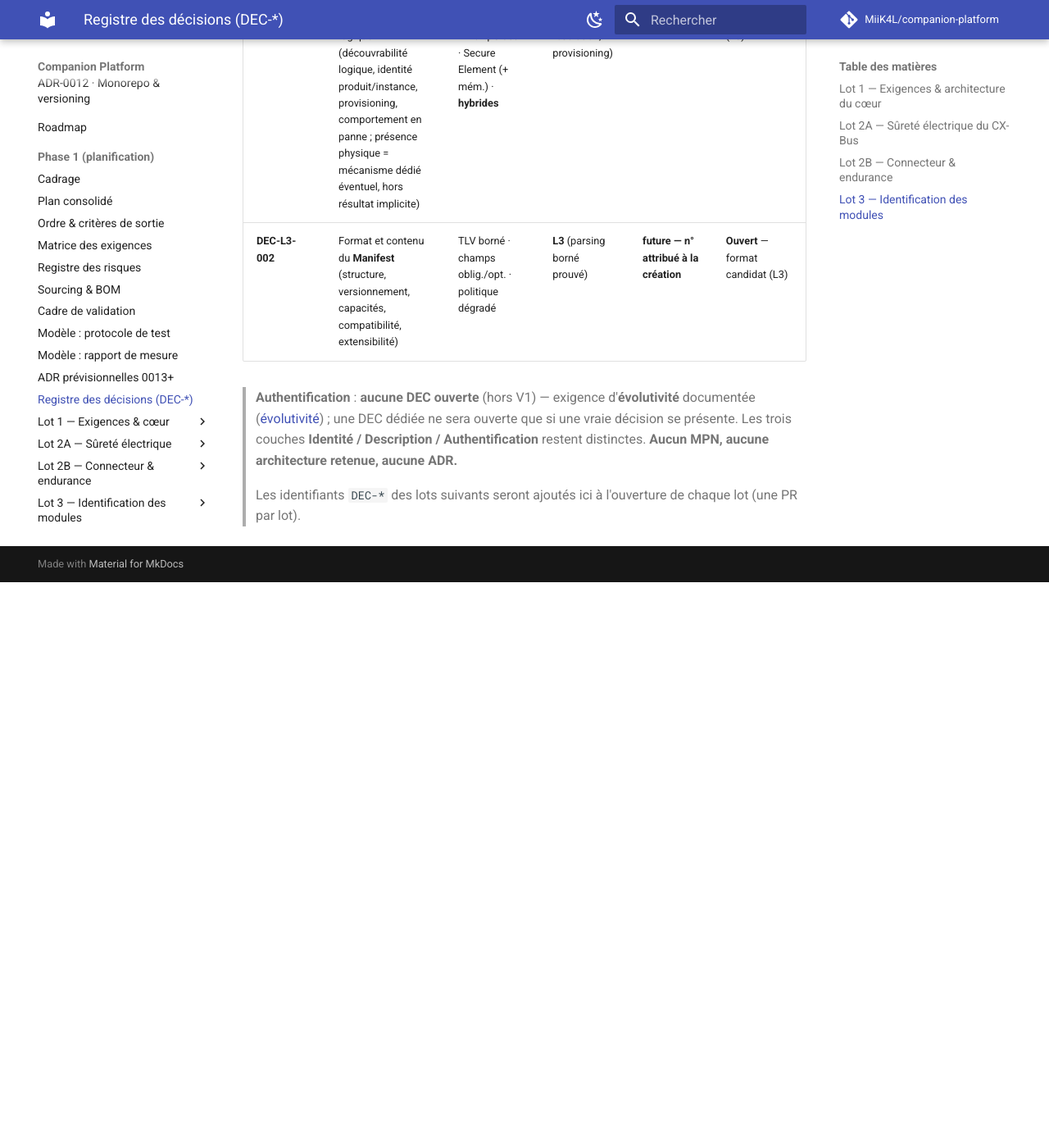
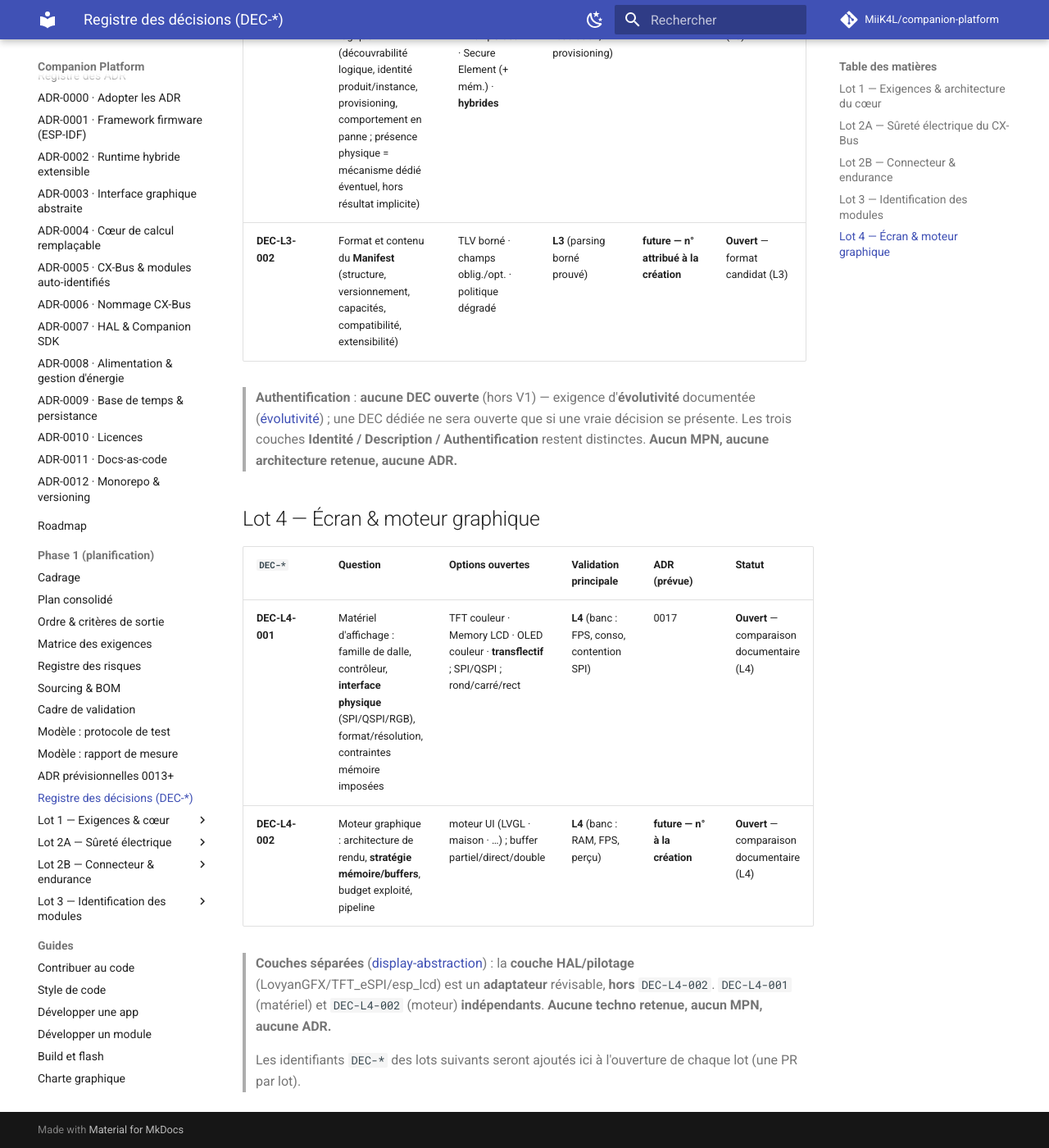
Before and after one commit to MiiK4L/companion-platform, an MkDocs documentation site: the page built from docs/phase-1/decisions-register.md, in a window 1280 px wide and 1400 px high, scrolled down 2314 px. Shown: the whole window at 82% size. Built offline with MkDocs 1.6.1 and Material for MkDocs 9.7.7, drawn with Linux system fonts in a browser that asks for light colours; comment, search, counter and statistics services are not loaded; before the commit the page ends 3024 px from its top, so only the background shows below that.

Commit message:
docs(phase-1): ouvre les décisions DEC-L4-001 et DEC-L4-002
Sépare le matériel d'affichage du moteur graphique : DEC-L4-001
(dalle, contrôleur, interface physique, format/résolution, contraintes
mémoire imposées → ADR-0017) et DEC-L4-002 (architecture de rendu,
stratégie mémoire/buffers, budget exploité, pipeline → ADR future,
numéro attribué à la création, non réservé). Recentre 0017 (moteur
retiré). Décisions indépendantes ; le moteur ne dépend d'une dalle que
par ses capacités exposées ; la couche HAL/pilotage reste un adaptateur
hors décision de moteur.

```diff
--- a/docs/phase-1/decisions-register.md
+++ b/docs/phase-1/decisions-register.md
@@ -57,5 +57,17 @@
 > couches **Identité / Description / Authentification** restent distinctes. **Aucun
 > MPN, aucune architecture retenue, aucune ADR.**
 
+## Lot 4 — Écran & moteur graphique
+
+| `DEC-*` | Question | Options ouvertes | Validation principale | ADR (prévue) | Statut |
+|---------|----------|------------------|-----------------------|--------------|--------|
+| **DEC-L4-001** | Matériel d'affichage : famille de dalle, contrôleur, **interface physique** (SPI/QSPI/RGB), format/résolution, contraintes mémoire imposées | TFT couleur · Memory LCD · OLED couleur · **transflectif** ; SPI/QSPI ; rond/carré/rect | **L4** (banc : FPS, conso, contention SPI) | 0017 | **Ouvert** — comparaison documentaire (L4) |
+| **DEC-L4-002** | Moteur graphique : architecture de rendu, **stratégie mémoire/buffers**, budget exploité, pipeline | moteur UI (LVGL · maison · …) ; buffer partiel/direct/double | **L4** (banc : RAM, FPS, perçu) | **future — n° à la création** | **Ouvert** — comparaison documentaire (L4) |
+
+> **Couches séparées** ([display-abstraction](lot-4/display-abstraction.md)) : la
+> **couche HAL/pilotage** (LovyanGFX/TFT_eSPI/esp_lcd) est un **adaptateur**
+> révisable, **hors** `DEC-L4-002`. `DEC-L4-001` (matériel) et `DEC-L4-002`
+> (moteur) **indépendants**. **Aucune techno retenue, aucun MPN, aucune ADR.**
+
 > Les identifiants `DEC-*` des lots suivants seront ajoutés ici à l'ouverture de
 > chaque lot (une PR par lot).
```
Also changed, not shown: docs/phase-1/adr-plan.md (+2 -1 lines).
